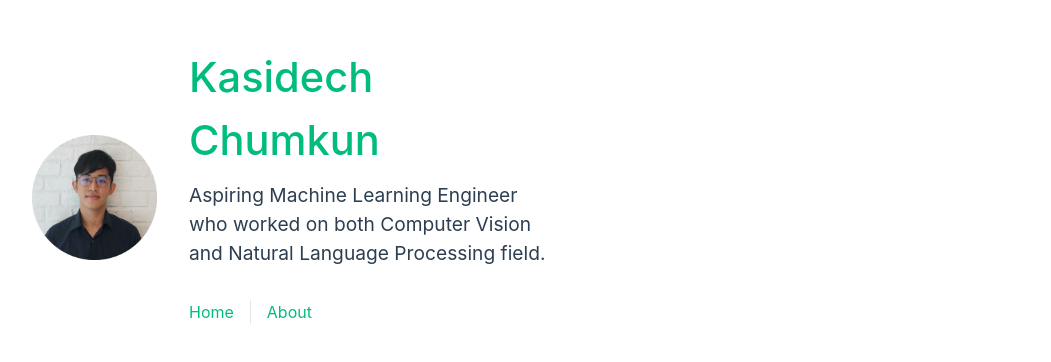
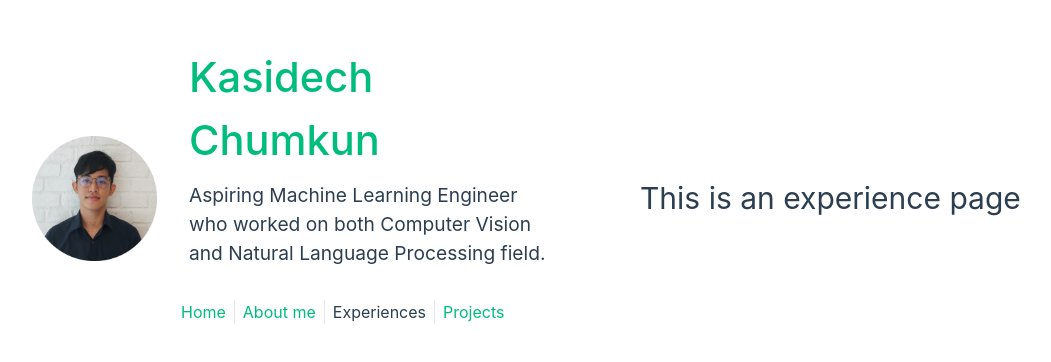
Before and after one commit to Kawaeee/Kawaeee.github.io, a Vue app: page /exp in a window 1280 px wide. Shown: the part 202-564 px from the top of the page, without its empty margins (0-1051 px from the left). Built offline with nearby package versions, Linux system fonts and the light colour scheme.

Commit message:
🔨 add base routing

```diff
--- a/src/App.vue
+++ b/src/App.vue
@@ -1,23 +1,25 @@
 <script setup lang="ts">
 import { RouterLink, RouterView } from 'vue-router'
-import HelloWorld from './components/HelloWorld.vue'
+import Profile from './components/Profile.vue'
 </script>
 
 <template>
   <header>
-    <img alt="Kasidech's profile picture" class="logo" src="@/assets/me/icon-postelb.png" width="125" height="125" />
+    <img alt="Kawaeee's pfp" class="logo" src="@/assets/me/icon-postelb.png" width="125" height="125" />
 
     <div class="wrapper">
-      <HelloWorld name="Kasidech Chumkun" description="Aspiring Machine Learning Engineer who worked on both Computer Vision and Natural Language Processing field."/>
+      <Profile name="Kasidech Chumkun" description="Aspiring Machine Learning Engineer who worked on both Computer Vision and Natural Language Processing field."/>
 
       <nav>
         <RouterLink to="/">Home</RouterLink>
-        <RouterLink to="/about">About</RouterLink>
+        <RouterLink to="/about">About me</RouterLink>
+        <RouterLink to="/exp">Experiences</RouterLink>
+        <RouterLink to="/proj">Projects</RouterLink>
       </nav>
     </div>
   </header>
 
-  <RouterView />
+  <RouterView/>
 </template>
 
 <style scoped>
@@ -48,7 +50,7 @@ nav a.router-link-exact-active:hover {
 
 nav a {
   display: inline-block;
-  padding: 0 1rem;
+  padding: 0 0.5rem;
   border-left: 1px solid var(--color-border);
 }
 
--- a/src/router/index.ts
+++ b/src/router/index.ts
@@ -10,12 +10,22 @@ const router = createRouter({
       component: HomeView
     },
     {
+      // Lazy-loaded
       path: '/about',
       name: 'about',
-      // route level code-splitting
-      // this generates a separate chunk (About.[hash].js) for this route
-      // which is lazy-loaded when the route is visited.
       component: () => import('../views/AboutView.vue')
+    },
+    {
+      // Lazy-loaded
+      path: '/exp',
+      name: 'experiences',
+      component: () => import('../views/ExperienceView.vue')
+    },
+    {
+      // Lazy-loaded
+      path: '/proj',
+      name: 'projects',
+      component: () => import('../views/ProjectView.vue')
     }
   ]
 })
--- /dev/null
+++ b/src/views/ExperienceView.vue
@@ -0,0 +1,15 @@
+<template>
+  <div class="experience">
+    <h1>This is an experience page</h1>
+  </div>
+</template>
+
+<style>
+@media (min-width: 1024px) {
+  .experience {
+    min-height: 100vh;
+    display: flex;
+    align-items: center;
+  }
+}
+</style>
--- /dev/null
+++ b/src/views/ProjectView.vue
@@ -0,0 +1,15 @@
+<template>
+  <div class="project">
+    <h1>This is an project page</h1>
+  </div>
+</template>
+
+<style>
+@media (min-width: 1024px) {
+  .project {
+    min-height: 100vh;
+    display: flex;
+    align-items: center;
+  }
+}
+</style>
```
Also changed, not shown: src/components/Profile.vue (renamed from src/components/HelloWorld.vue).
